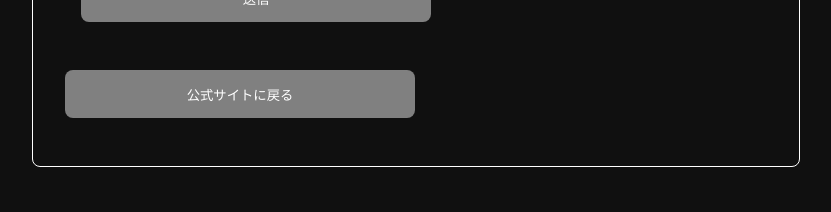
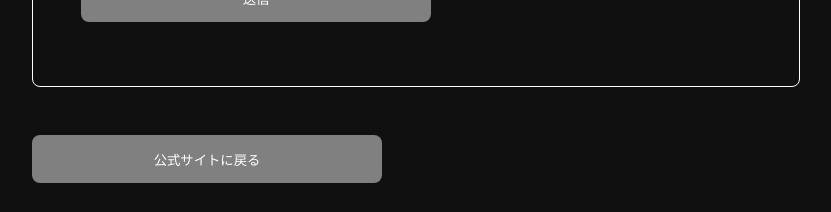
Before and after one commit to mitsu0428/bar-kaze, a Next.js app: page /mail in a window 1280 px wide. Shown: the part 663-875 px from the top of the page, without its empty margins (224-1055 px from the left). Built offline with nearby package versions, Linux system fonts and the light colour scheme.

Commit message:
mail.tsx を更新

```diff
--- a/src/pages/mail.tsx
+++ b/src/pages/mail.tsx
@@ -133,12 +133,12 @@ export default function Mail() {
             送信
           </BasicButton>
         </BasicSubContainer>
-        <BasicText>
-          <BasicButton>
-            <Link href={"/"}>公式サイトに戻る</Link>
-          </BasicButton>
-        </BasicText>
       </ContactContainer>
+      <BasicText>
+        <BasicButton>
+          <Link href={"/"}>公式サイトに戻る</Link>
+        </BasicButton>
+      </BasicText>
     </BasicContainer>
   );
 }
```
